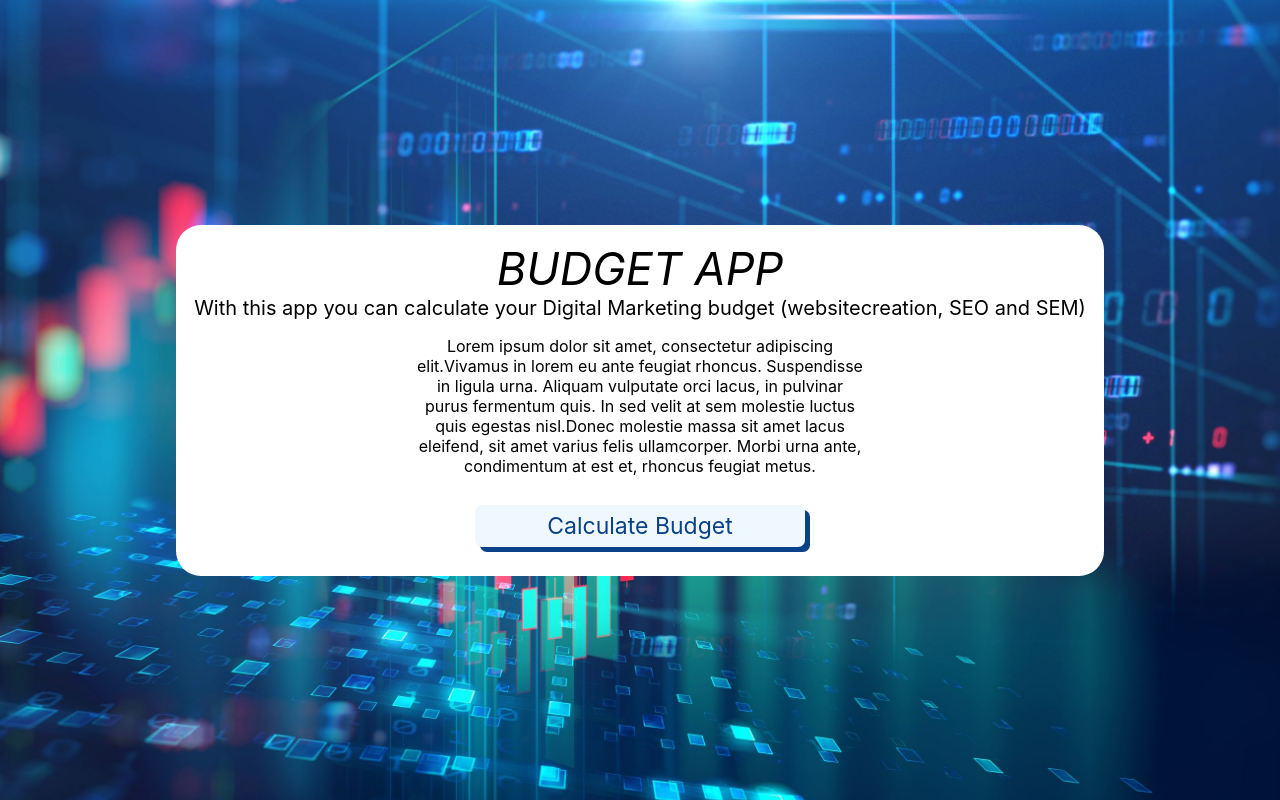
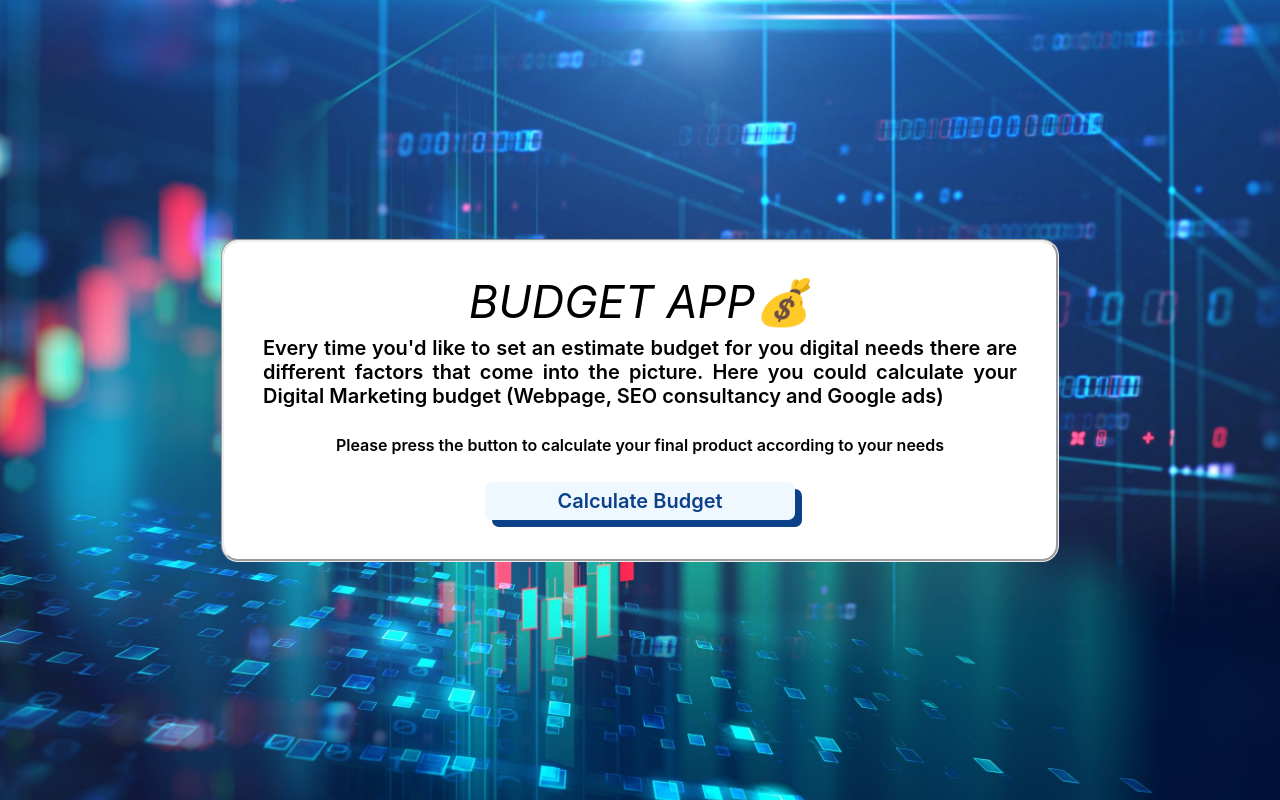
Before and after one commit to MiguelCagnate/BUDGEDT_APP-SPRINT-7, a React (Create React App) app: page / in a window 1280 px wide. Built offline with nearby package versions, Linux system fonts and the light colour scheme.

Commit message:
Correciones de Estilo

```diff
--- a/src/Card.css
+++ b/src/Card.css
@@ -1,13 +1,15 @@
 .card_body {
+  font-weight: 600;
   text-align: center;
-  width: 70%;
+  width: 60%;
   display: flex;
   flex-direction: column;
   align-items: center;
-  justify-content: center;
+  justify-content: justify;
   margin: auto;
   color: #000;
-  border-radius: 25px;
-  padding: 1rem;
+  border-radius: 17px;
+  border-style: groove;
+  padding: 2rem;
   background-color: #fff;
 }
--- a/src/pages/App.css
+++ b/src/pages/App.css
@@ -7,27 +7,48 @@
 .card_secondtitle {
   font-size: 20px;
   font-weight: 600px;
+  margin: 4px;
+  padding:3px;
+  text-align: justify;
 }
 .card_p {
-  text-align: center;
+  text-align: justify;
   align-items: center;
-  margin-left: 25%;
-  margin-right: 25%;
+  margin:13px;
+  padding: 7px;
 }
 .card_button {
   border-radius: 7px;
-  font-size: 23px;
+  font-size: 20px;
   color: #0a4188;
   background-color: aliceblue;
-  margin: 13px;
+  margin: 7px;
   padding: 7px 72px;
   transition: 0.3s;
   cursor: pointer;
   border: none;
-  box-shadow: 5px 5px;
+  box-shadow: 7px 7px;
   text-decoration: none;
 }
 .card_button:hover {
   background-color: #0a4188;
   color: white;
 }
+
+.card_app{
+font-size: 25px;
+text-align: left;
+margin: 9px;
+padding: 5px;
+
+}
+
+.card_options{
+  font-size: 21px;
+  text-align: justify;
+  margin: 25px;
+  padding:13px;
+  width:100%;
+  list-style-type: none;
+
+}
--- a/src/pages/App.jsx
+++ b/src/pages/App.jsx
@@ -7,20 +7,15 @@ import "./App.css";
 export function App() {
   return (
     <Card>
-      <div className="card_title">BUDGET APP</div>
+      <div className="card_title">BUDGET APP💰</div>
       <div className="card_secondtitle">
         {" "}
-        With this app you can calculate your Digital Marketing budget
-        (websitecreation, SEO and SEM){" "}
+        Every time you'd like to set an estimate budget for you digital needs there are different factors that come into the picture. Here you could calculate your Digital Marketing budget
+        (Webpage, SEO consultancy and Google ads){" "}
       </div>
       <p className="card_p">
         {" "}
-        Lorem ipsum dolor sit amet, consectetur adipiscing elit.Vivamus in lorem
-        eu ante feugiat rhoncus. Suspendisse in ligula urna. Aliquam vulputate
-        orci lacus, in pulvinar purus fermentum quis. In sed velit at sem
-        molestie luctus quis egestas nisl.Donec molestie massa sit amet lacus
-        eleifend, sit amet varius felis ullamcorper. Morbi urna ante,
-        condimentum at est et, rhoncus feugiat metus.
+        Please press the button to calculate your final product according to your needs
       </p>
       <Link to={"/MyApp"} className="card_button">
         Calculate Budget
--- a/src/pages/AppPage.css
+++ b/src/pages/AppPage.css
@@ -1,14 +1,18 @@
 .card {
   display: flex;
   justify-content: center;
-  background-color: white;
+  background-color: salmon;
   width: 750px;
   height: 450px;
   border-radius: 10px;
   padding: 2rem 3rem 3rem 3rem;
   font-family: "Montserrat", sans-serif;
   position: absolute;
+  text-align: justify;
 }
 form {
   margin-top: 2rem;
 }
+.card_app{
+    width: 90%;
+  }
--- a/src/pages/AppPage.jsx
+++ b/src/pages/AppPage.jsx
@@ -1,7 +1,7 @@
 import { useState, useEffect } from "react";
 import { Card } from "../Card";
-
 import "./AppPage.css";
+import "./App.css";
 
 const WebController = ({ onChange }) => {
   const [state, setState] = useState({
@@ -70,34 +70,41 @@ export const AppPage = () => {
 
   return (
     <Card>
-      <p>¿Qué quieres hacer?</p>
-      <input
+    <ul className="card_options">
+      <p className='card_app'>What budget do you want to consult?</p>
+      <li><input
         type={"checkbox"}
         id="web"
         onInput={({ target }) => setWebInput(target.checked)}
       />
-      <label htmlFor="web">Una página web (500€)</label>
+      <label htmlFor="web">💻Webpage (500€)</label>
       {isWebInput && <WebController onChange={handleWebPrice} />}
+      </li>
 
-      <input
+<li>
+<input
         type={"checkbox"}
         id="seo"
         onInput={({ target }) =>
           setTotal((prevValue) => (target.checked ? prevValue + 300 : 0))
         }
       />
-      <label htmlFor="seo">Una consultoria SEO (300€)</label>
+      <label htmlFor="seo">🔍SEO consultancy(300€)</label>
+</li>
 
-      <input
+<li>
+<input
         type={"checkbox"}
         id="ads"
         onInput={({ target }) =>
           setTotal((prevValue) => (target.checked ? prevValue + 200 : 0))
         }
       />
-      <label htmlFor="ads">Una campaña de Google Ads (200€)</label>
+      <label htmlFor="ads">📢Google Ads Campaign (200€)</label>
+</li>
 
-      <p>Precio: {total + totalWeb}€</p>
+      <p>Precio: {total + totalWeb}€ 💶</p>
+    </ul>
     </Card>
   );
 };
```
